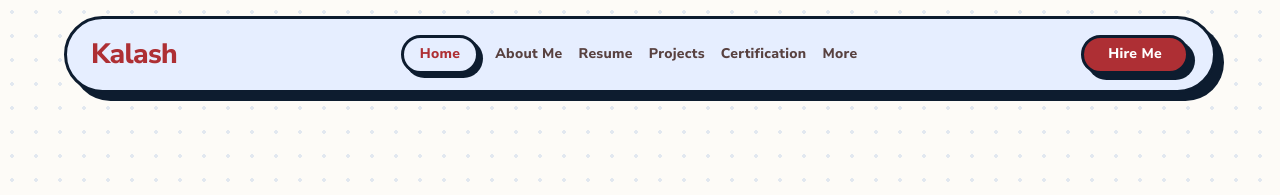
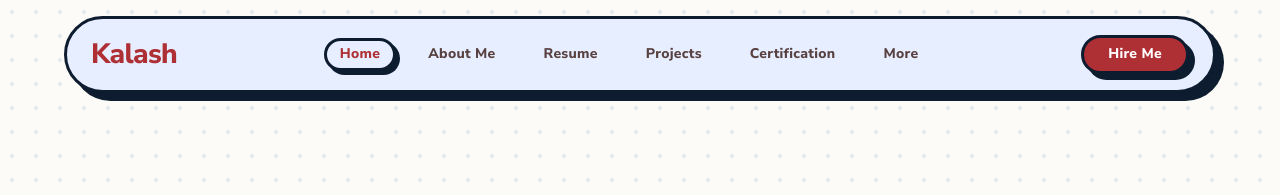
Before and after one commit to justkalesh/justkalesh, a website built with Vite: page index.html in a window 1280 px wide. Shown: the top 195 px of the page. Built offline with nearby package versions, Linux system fonts and the light colour scheme.

Commit message:
fixed projects

```diff
--- a/index.html
+++ b/index.html
@@ -7,6 +7,11 @@
   <title>Kalash | Portfolio</title>
   <link rel="icon" type="image/svg+xml" href="/favicon.svg" />
   <link rel="stylesheet" href="/src/style.css" />
+  <style>
+    @keyframes fadeIn {
+      to { opacity: 1; }
+    }
+  </style>
 </head>
 <body class="bg-background-cream bg-dot-pattern min-h-screen text-on-surface font-[var(--font-body)] overflow-x-hidden relative flex flex-col">
 
@@ -21,13 +26,16 @@
     </a>
 
     <!-- Desktop Navigation -->
-    <div class="hidden md:flex gap-4 items-center" id="desktop-nav">
-      <a href="index.html" class="text-primary font-extrabold text-label-lg px-4 py-2 rounded-full border-[3px] border-on-surface bg-surface-container shadow-[4px_4px_0px_0px_rgba(13,28,47,1)]">Home</a>
-      <a href="#" class="text-on-surface-variant font-medium nav-link-hover text-label-lg hover:text-primary transition-colors">About Me</a>
-      <a href="#" class="text-on-surface-variant font-medium nav-link-hover text-label-lg hover:text-primary transition-colors">Resume</a>
-      <a href="projects.html" class="text-on-surface-variant font-medium nav-link-hover text-label-lg hover:text-primary transition-colors">Projects</a>
-      <a href="#" class="text-on-surface-variant font-medium nav-link-hover text-label-lg hover:text-primary transition-colors">Certification</a>
-      <a href="#" class="text-on-surface-variant font-medium nav-link-hover text-label-lg hover:text-primary transition-colors">More</a>
+    <div class="hidden md:flex gap-4 items-center relative" id="desktop-nav">
+      <!-- Sliding Pill -->
+      <div id="nav-pill" class="absolute pointer-events-none rounded-full border-[3px] border-on-surface bg-surface-container shadow-[4px_4px_0px_0px_rgba(13,28,47,1)] transition-all duration-300 ease-[cubic-bezier(0.25,1,0.5,1)] z-0" style="opacity: 0; animation: fadeIn 0.3s forwards 0.1s;"></div>
+
+      <a href="index.html" class="nav-item active text-primary font-extrabold text-label-lg px-4 py-2 relative z-10 transition-colors">Home</a>
+      <a href="#" class="nav-item text-on-surface-variant font-medium text-label-lg px-4 py-2 relative z-10 transition-colors">About Me</a>
+      <a href="#" class="nav-item text-on-surface-variant font-medium text-label-lg px-4 py-2 relative z-10 transition-colors">Resume</a>
+      <a href="projects.html" class="nav-item text-on-surface-variant font-medium text-label-lg px-4 py-2 relative z-10 transition-colors">Projects</a>
+      <a href="#" class="nav-item text-on-surface-variant font-medium text-label-lg px-4 py-2 relative z-10 transition-colors">Certification</a>
+      <a href="#" class="nav-item text-on-surface-variant font-medium text-label-lg px-4 py-2 relative z-10 transition-colors">More</a>
     </div>
 
     <!-- CTA Button -->
--- a/projects.html
+++ b/projects.html
@@ -7,6 +7,11 @@
   <title>Projects | Kalash</title>
   <link rel="icon" type="image/svg+xml" href="/favicon.svg" />
   <link rel="stylesheet" href="/src/style.css" />
+  <style>
+    @keyframes fadeIn {
+      to { opacity: 1; }
+    }
+  </style>
 </head>
 <body class="bg-background-cream bg-dot-pattern min-h-screen font-[var(--font-body)] text-on-background flex flex-col relative overflow-x-hidden">
 
@@ -21,13 +26,16 @@
     </a>
 
     <!-- Desktop Nav -->
-    <nav class="hidden md:flex gap-4 items-center">
-      <a href="index.html" class="text-on-surface-variant font-medium nav-link-hover text-label-lg hover:text-primary transition-colors">Home</a>
-      <a href="#" class="text-on-surface-variant font-medium nav-link-hover text-label-lg hover:text-primary transition-colors">About Me</a>
-      <a href="#" class="text-on-surface-variant font-medium nav-link-hover text-label-lg hover:text-primary transition-colors">Resume</a>
-      <a href="projects.html" class="text-primary font-extrabold text-label-lg px-4 py-2 rounded-full border-[3px] border-on-surface bg-surface-container shadow-[4px_4px_0px_0px_rgba(13,28,47,1)]">Projects</a>
-      <a href="#" class="text-on-surface-variant font-medium nav-link-hover text-label-lg hover:text-primary transition-colors">Certification</a>
-      <a href="#" class="text-on-surface-variant font-medium nav-link-hover text-label-lg hover:text-primary transition-colors">More</a>
+    <nav class="hidden md:flex gap-4 items-center relative" id="desktop-nav">
+      <!-- Sliding Pill -->
+      <div id="nav-pill" class="absolute pointer-events-none rounded-full border-[3px] border-on-surface bg-surface-container shadow-[4px_4px_0px_0px_rgba(13,28,47,1)] transition-all duration-300 ease-[cubic-bezier(0.25,1,0.5,1)] z-0" style="opacity: 0; animation: fadeIn 0.3s forwards 0.1s;"></div>
+
+      <a href="index.html" class="nav-item text-on-surface-variant font-medium text-label-lg px-4 py-2 relative z-10 transition-colors">Home</a>
+      <a href="#" class="nav-item text-on-surface-variant font-medium text-label-lg px-4 py-2 relative z-10 transition-colors">About Me</a>
+      <a href="#" class="nav-item text-on-surface-variant font-medium text-label-lg px-4 py-2 relative z-10 transition-colors">Resume</a>
+      <a href="projects.html" class="nav-item active text-primary font-extrabold text-label-lg px-4 py-2 relative z-10 transition-colors">Projects</a>
+      <a href="#" class="nav-item text-on-surface-variant font-medium text-label-lg px-4 py-2 relative z-10 transition-colors">Certification</a>
+      <a href="#" class="nav-item text-on-surface-variant font-medium text-label-lg px-4 py-2 relative z-10 transition-colors">More</a>
     </nav>
 
     <!-- CTA -->
--- a/src/main.js
+++ b/src/main.js
@@ -4,6 +4,10 @@
  */
 
 import './style.css';
+import { initNavPill } from './nav.js';
+
+// ── Sliding Nav Pill ───────────────────────────────
+initNavPill();
 
 // ── Mobile Menu Toggle ──────────────────────────
 const mobileMenuBtn = document.getElementById('mobile-menu-btn');
--- /dev/null
+++ b/src/nav.js
@@ -0,0 +1,68 @@
+export function initNavPill() {
+  const desktopNav = document.getElementById('desktop-nav');
+  const navPill = document.getElementById('nav-pill');
+  const navItems = document.querySelectorAll('.nav-item');
+
+  if (!desktopNav || !navPill || navItems.length === 0) return;
+
+  const activeItem = document.querySelector('.nav-item.active') || navItems[0];
+
+  function movePill(target) {
+    const rect = target.getBoundingClientRect();
+    const navRect = desktopNav.getBoundingClientRect();
+
+    // Slight adjustments if padding/margin causes offset
+    navPill.style.width = `${rect.width}px`;
+    navPill.style.height = `${rect.height}px`;
+    navPill.style.left = `${rect.left - navRect.left}px`;
+    navPill.style.top = `${rect.top - navRect.top}px`;
+  }
+
+  function updateTextStyles(targetItem) {
+    navItems.forEach(nav => {
+      if (nav === targetItem) {
+        nav.classList.remove('text-on-surface-variant', 'font-medium');
+        nav.classList.add('text-primary', 'font-extrabold');
+      } else {
+        nav.classList.remove('text-primary', 'font-extrabold');
+        nav.classList.add('text-on-surface-variant', 'font-medium');
+      }
+    });
+  }
+
+  // Initial positioning (wait for layout to settle)
+  setTimeout(() => {
+    movePill(activeItem);
+    updateTextStyles(activeItem);
+  }, 50);
+
+  // Resize handler
+  window.addEventListener('resize', () => {
+    const currentActive = document.querySelector('.nav-item.active-clicked') || activeItem;
+    movePill(currentActive);
+  });
+
+  // Click handlers
+  navItems.forEach(item => {
+    item.addEventListener('click', (e) => {
+      const href = item.getAttribute('href');
+
+      // Mark as clicked active item so resize doesn't snap back to old active
+      navItems.forEach(n => n.classList.remove('active-clicked'));
+      item.classList.add('active-clicked');
+
+      // Move pill and update text immediately
+      movePill(item);
+      updateTextStyles(item);
+
+      // If it's a real page link, intercept it, play animation, then navigate
+      if (href && href !== '#' && !href.startsWith('javascript:')) {
+        e.preventDefault();
+
+        setTimeout(() => {
+          window.location.href = href;
+        }, 300); // Wait 300ms for the CSS transition to finish
+      }
+    });
+  });
+}
--- a/src/projects.js
+++ b/src/projects.js
@@ -4,6 +4,10 @@
  */
 
 import './style.css';
+import { initNavPill } from './nav.js';
+
+// ── Sliding Nav Pill ───────────────────────────────
+initNavPill();
 
 // ── Mobile Menu Toggle ──────────────────────────
 const mobileMenuBtn = document.getElementById('mobile-menu-btn');
```
